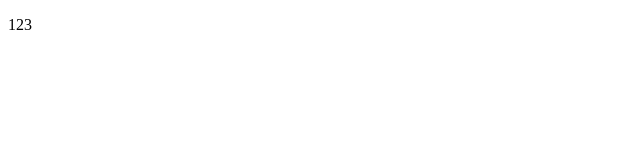
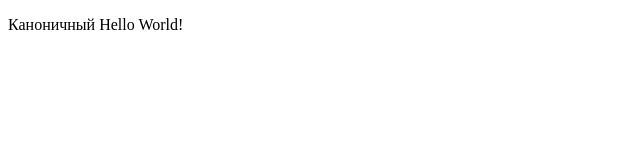
Before and after one commit to rybkinevg/nkohub-template, a plain HTML site: page index.html in a window 1280 px wide. Shown: the whole page, without its empty margins (0-640 px from the left). Drawn offline with Linux system fonts and the light colour scheme.

Commit message:
canonical hello world

```diff
--- a/index.html
+++ b/index.html
@@ -4,12 +4,12 @@
 <head>
     <meta charset="UTF-8">
     <meta name="viewport" content="width=device-width, initial-scale=1.0">
-    <title>Документ</title>
+    <title>НКО-ХАБ</title>
 </head>
 
 <body>
 
-    <p>123</p>
+    <p>Каноничный Hello World!</p>
 
 </body>
 
```
